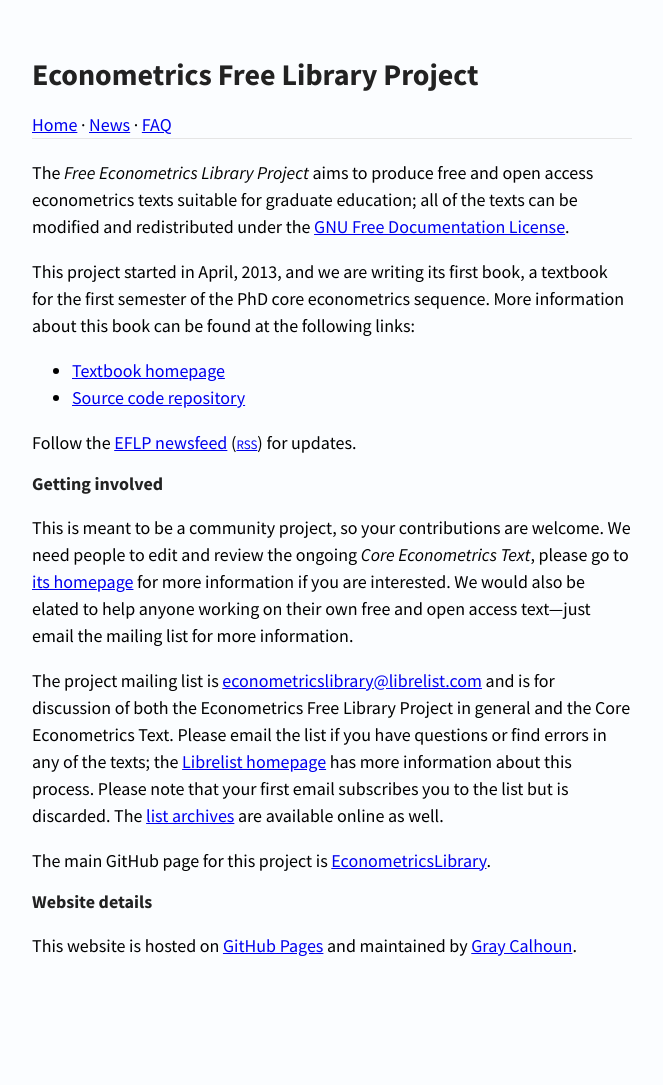
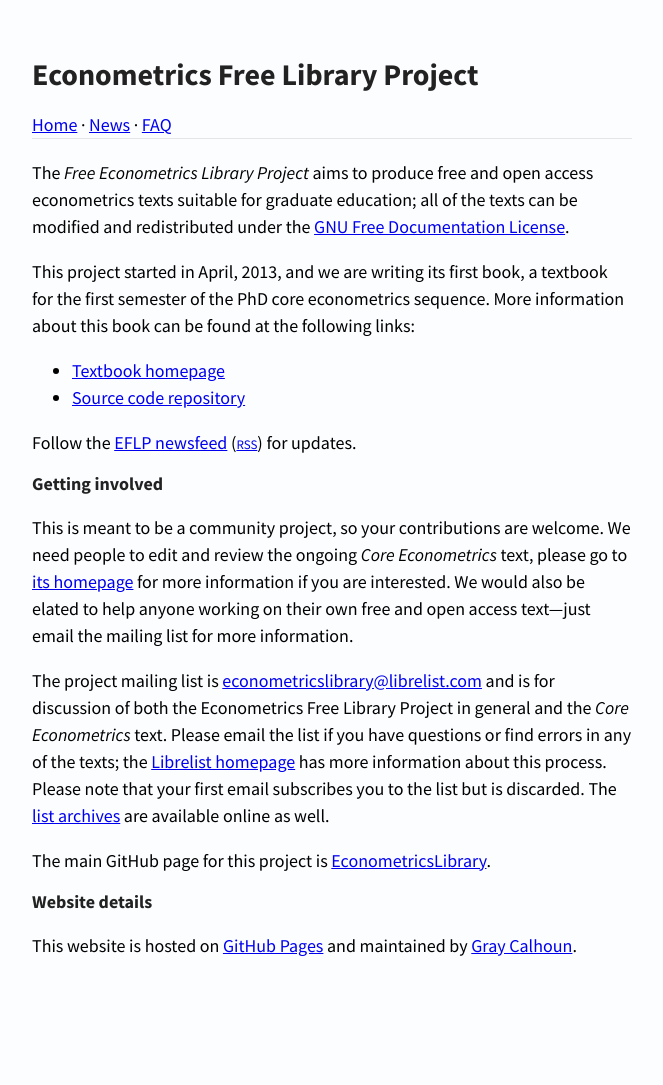
Before and after one commit to EconometricsLibrary/EconometricsLibrary.github.io, a Jekyll site: the page built from index.md, in a window 1280 px wide. Shown: the whole page, without its empty margins (26-689 px from the left). Built offline with Jekyll 4.4.1, drawn with Linux system fonts in a browser that asks for light colours.

```diff
--- a/index.md
+++ b/index.md
@@ -26,14 +26,14 @@ Getting involved
 
 This is meant to be a community project, so your contributions are
 welcome.  We need people to edit and review the ongoing *Core
-Econometrics Text*, please go to [its homepage](/core) for more
+Econometrics* text, please go to [its homepage](/core) for more
 information if you are interested.  We would also be elated to help
 anyone working on their own free and open access text—just email the
 mailing list for more information.
 
 The project mailing list is <econometricslibrary@librelist.com> and is
 for discussion of both the Econometrics Free Library Project in
-general and the Core Econometrics Text.  Please email the list if you
+general and the *Core Econometrics* text.  Please email the list if you
 have questions or find errors in any of the texts; the [Librelist
 homepage][i] has more information about this process.  Please note
 that your first email subscribes you to the list but is discarded.
```
Also changed, not shown: blog/_posts/2013-11-16-intro-post.md (+1 -1 lines).
